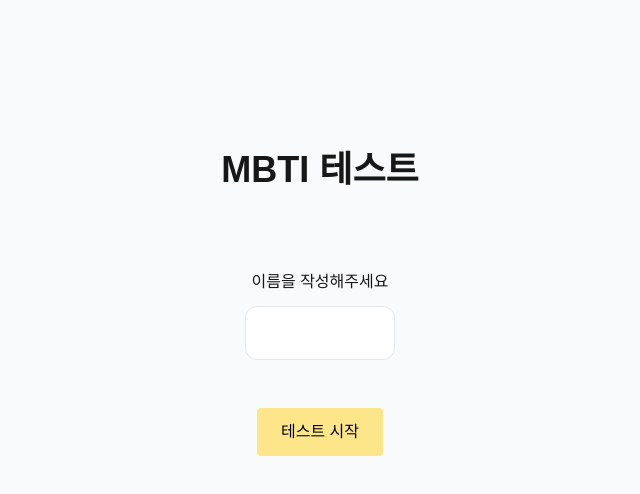
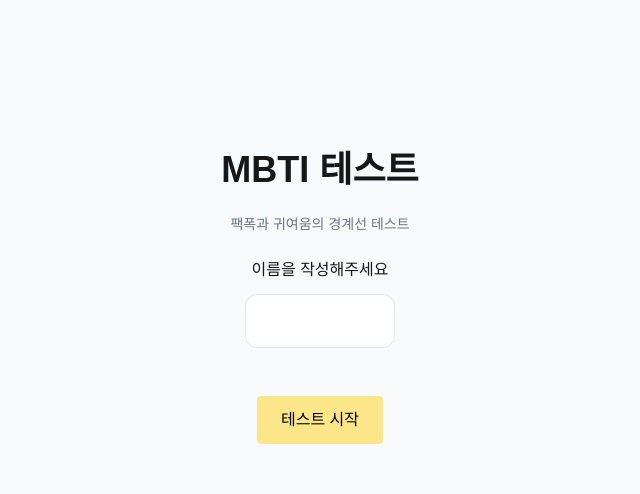
Before and after one commit to hyeyeon9/mbti-test-app, a Next.js app: page / in a window 1280 px wide. Shown: the top 494 px of the page, without its empty margins (320-960 px from the left). Built offline with nearby package versions, Linux system fonts and the light colour scheme; a web font is replaced by a local one.

Commit message:
feat: 테스트 소개 문구 추가 (

```diff
--- a/src/app/page.tsx
+++ b/src/app/page.tsx
@@ -8,7 +8,10 @@ export default function Home() {
       h-[500px]
        max-w-2xl  w-full text-center space-y-6"
       >
-        <h1 className="text-4xl font-bold text-gray-80 mb-20">MBTI 테스트</h1>
+        <h1 className="text-4xl font-bold text-gray-80 mb-5">MBTI 테스트</h1>
+        <p className="text-sm text-gray-500 mt-2">
+          팩폭과 귀여움의 경계선 테스트
+        </p>
         <NameInput />
       </div>
     </div>
```
